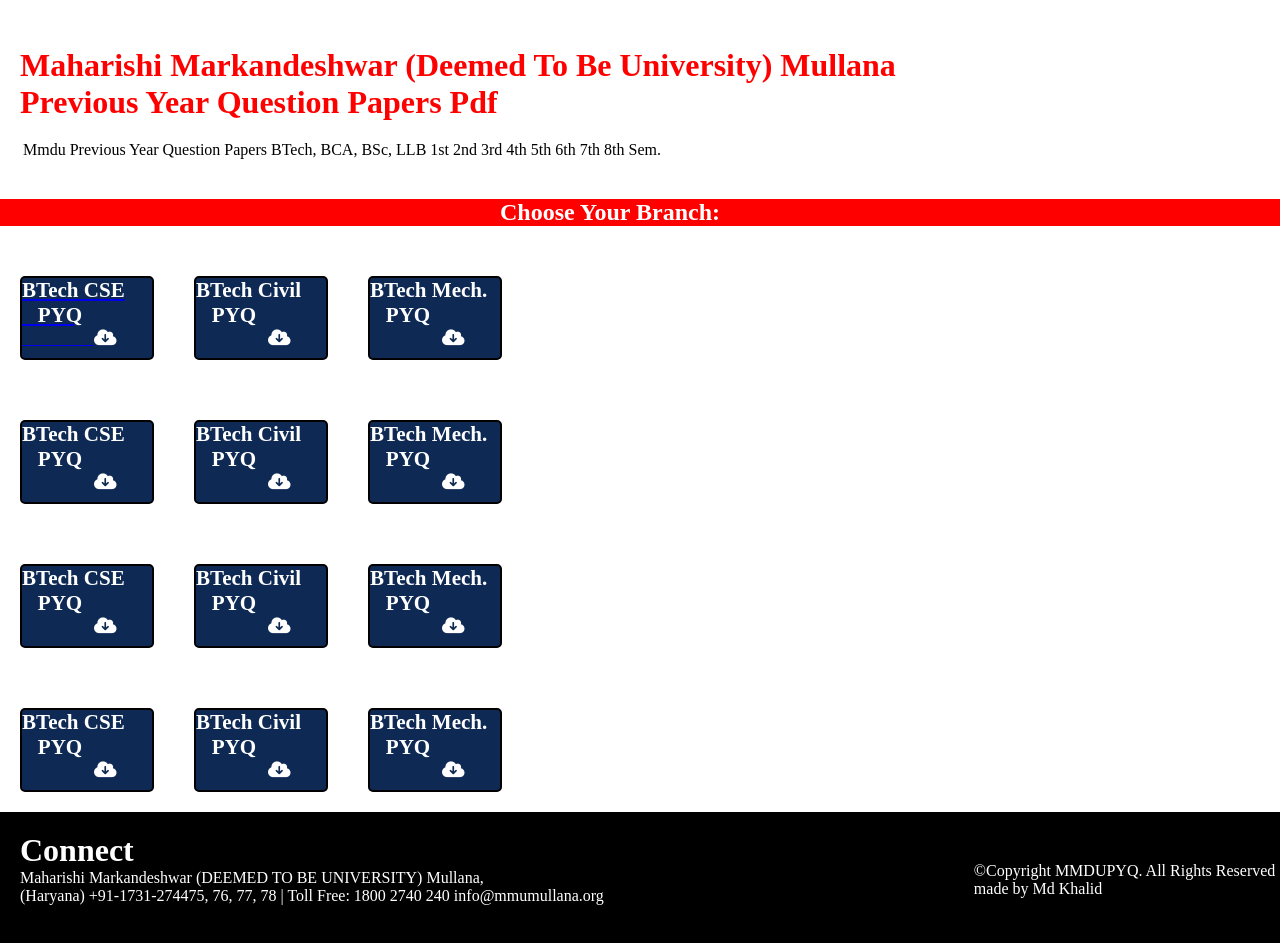
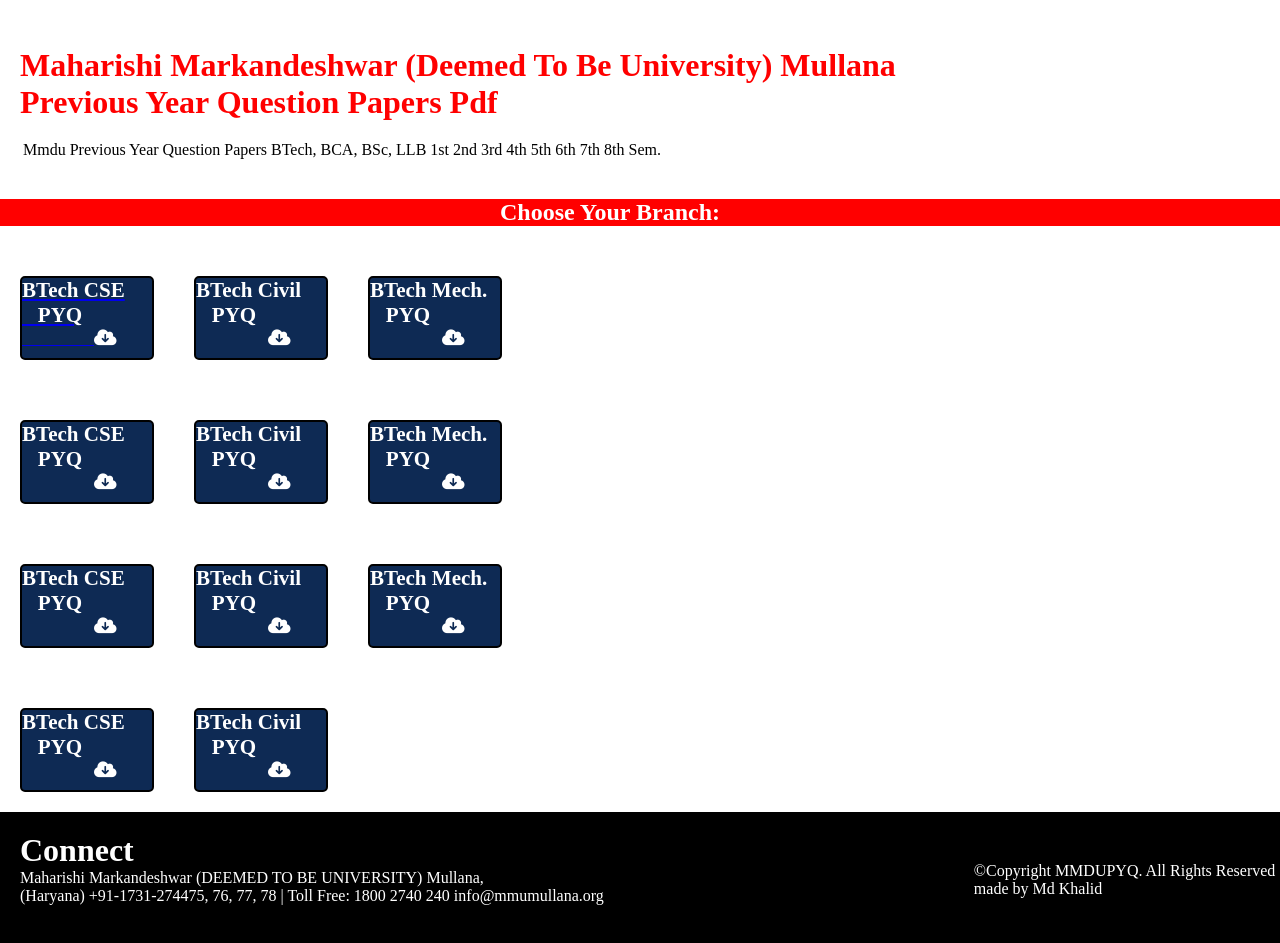
Before and after one commit to mdkhalidgithub/MMDUPYQ-Page, a plain HTML site: page index.html in a window 1280 px wide. Shown: the part 133-1076 px from the top of the page. Drawn offline with Linux system fonts and the light colour scheme; a script that the page names is missing.

Commit message:
Update index.html

```diff
--- a/index.html
+++ b/index.html
@@ -43,7 +43,6 @@
 <div class="Branch4">
     <div class="BTech"><h3>BTech CSE<br>&nbsp;&nbsp;&nbsp;PYQ</h3>&nbsp;&nbsp;&nbsp;&nbsp;&nbsp;&nbsp;&nbsp;&nbsp;&nbsp;&nbsp;&nbsp;&nbsp;&nbsp;&nbsp;&nbsp;&nbsp;<i class="fa-solid fa-cloud-arrow-down"></i></div>
     <div class="BTech"><h3>BTech Civil<br>&nbsp;&nbsp;&nbsp;PYQ</h3>&nbsp;&nbsp;&nbsp;&nbsp;&nbsp;&nbsp;&nbsp;&nbsp;&nbsp;&nbsp;&nbsp;&nbsp;&nbsp;&nbsp;&nbsp;&nbsp;<i class="fa-solid fa-cloud-arrow-down"></i></div>
-    <div class="BTech"><h3>BTech Mech.<br>&nbsp;&nbsp;&nbsp;PYQ</h3>&nbsp;&nbsp;&nbsp;&nbsp;&nbsp;&nbsp;&nbsp;&nbsp;&nbsp;&nbsp;&nbsp;&nbsp;&nbsp;&nbsp;&nbsp;&nbsp;<i class="fa-solid fa-cloud-arrow-down"></i></div>
 
 
 </div>
```
